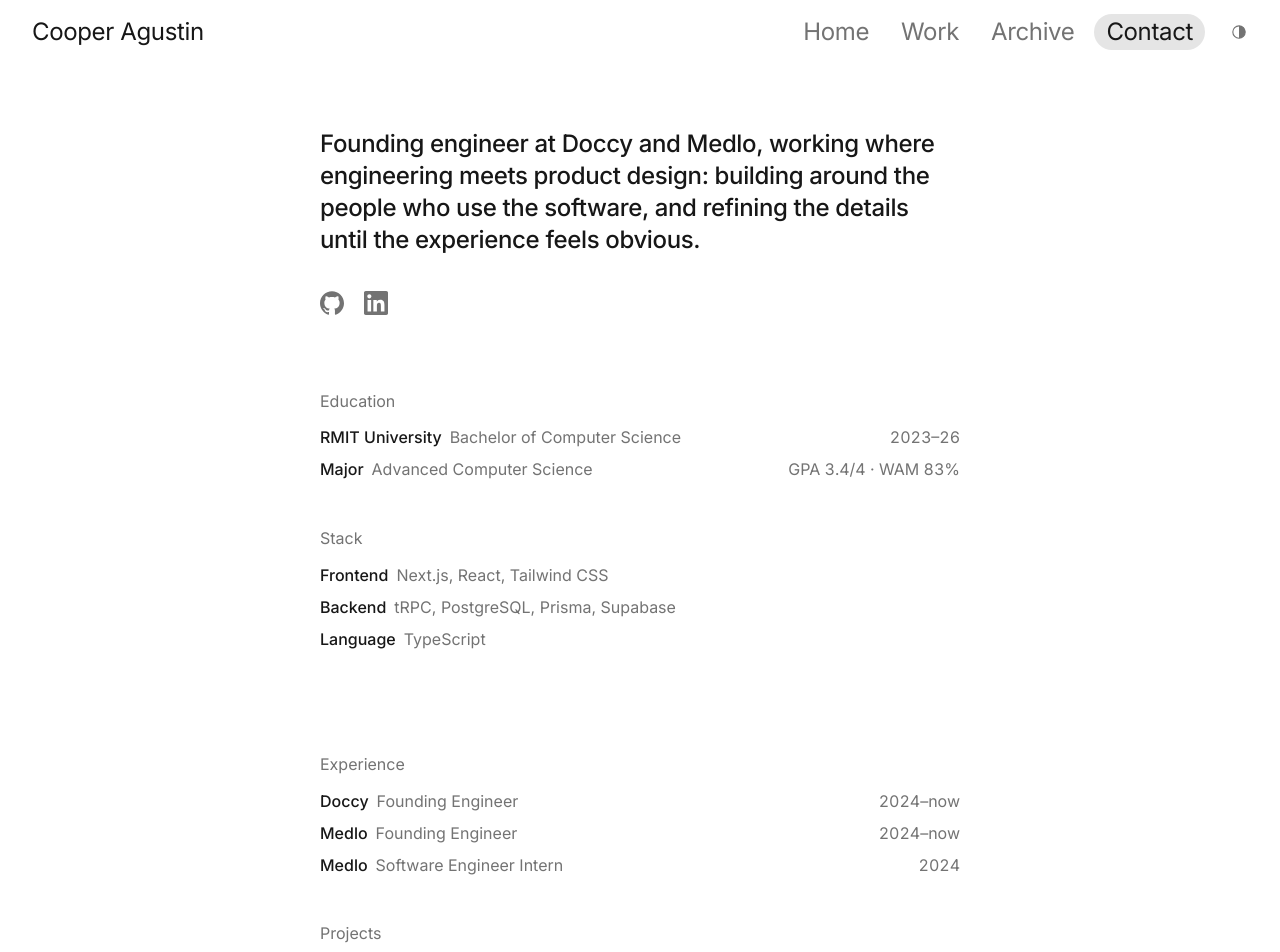
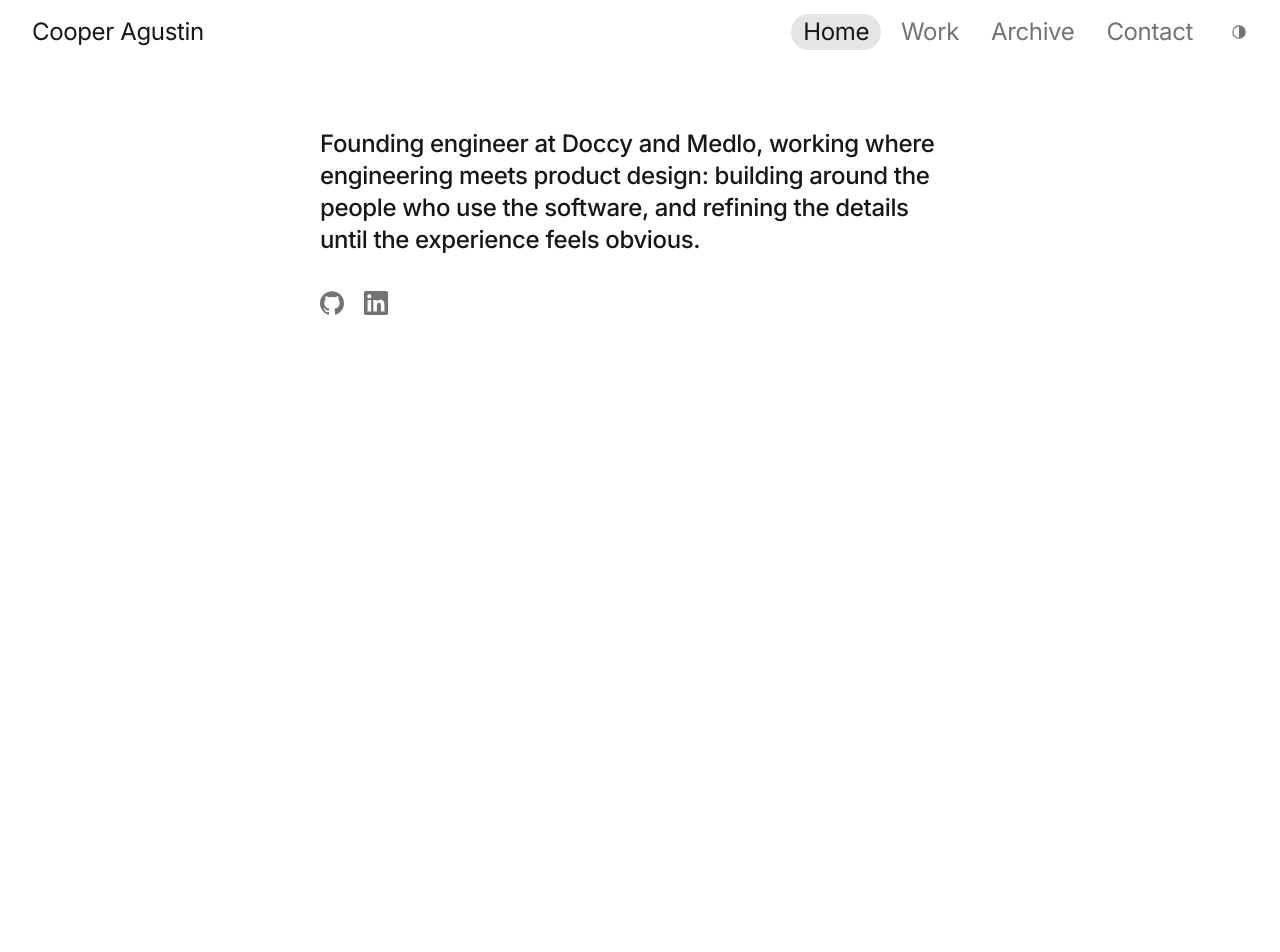
Before and after one commit to Spudgee/portfolio, a Next.js app: page / in a window 1280 px wide. Shown: the top 952 px of the page. After the commit the page ends 800 px from the top, so only its background shows below. Built offline with nearby package versions, Linux system fonts and the light colour scheme.

Commit message:
Home is only the statement and links; the nav is four pages (Home, Work, Archive, Contact), section tracking goes

```diff
--- a/app/page.tsx
+++ b/app/page.tsx
@@ -1,15 +1,10 @@
 import type { Metadata } from "next";
-import { ContentGroup } from "@/components/content-group";
 import { JsonLd } from "@/components/json-ld";
-import { type Row, RowList } from "@/components/row-list";
 import { SocialButtons } from "@/components/social-buttons";
-import { EDUCATION } from "@/content/education";
-import { EXPERIENCE } from "@/content/experience";
 import { PERSON } from "@/content/person";
 import { PATHS } from "@/content/site";
 import { homeGraph } from "@/lib/json-ld";
 import { pageMetadata } from "@/lib/page-metadata";
-import { yearSpan } from "@/lib/year-span";
 
 export const metadata: Metadata = pageMetadata({
 	path: PATHS.home,
@@ -17,49 +12,7 @@
 	description: `${PERSON.name} is a product-focused engineer and a founding engineer at Doccy and Medlo, building telehealth and locum software for patients and clinicians.`,
 });
 
-const EDUCATION_ROWS: readonly Row[] = [
-	{
-		key: "degree",
-		primary: EDUCATION.institution,
-		secondary: EDUCATION.degree,
-		aside: yearSpan(EDUCATION.start, EDUCATION.end),
-		href: EDUCATION.institutionUrl,
-	},
-	{
-		key: "major",
-		primary: "Major",
-		secondary: EDUCATION.major,
-		aside: `GPA ${EDUCATION.gpa} · WAM ${EDUCATION.wam}`,
-	},
-];
-
-const STACK_ROWS: readonly Row[] = PERSON.stack.map((group) => ({
-	key: group.area,
-	primary: group.area,
-	secondary: group.tools.join(", "),
-}));
-
-const EXPERIENCE_ROWS: readonly Row[] = EXPERIENCE.map((role) => ({
-	key: `${role.company}-${role.start}`,
-	primary: role.company,
-	secondary: role.title,
-	aside: yearSpan(role.start, role.end),
-	href: role.companyUrl,
-}));
-
-/** The handle is the last part of the profile URL: "Spudgee", "cooper-agustin". */
-const CONTACT_ROWS: readonly Row[] = PERSON.socialLinks.map((link) => ({
-	key: link.href,
-	primary: link.label,
-	secondary: new URL(link.href).pathname.split("/").filter(Boolean).at(-1),
-	href: link.href,
-}));
-
-/**
- * The home page in three sections the nav jumps to. Home: who Cooper is (the statement and links,
- * then Education and Stack). Work: what he has built (Experience, then Projects). Contact: where to
- * reach him. Every group opens with the same grey label over the same rows.
- */
+/** Home is only the statement and the GitHub and LinkedIn buttons; Work, Archive and Contact are pages. */
 export default function HomePage() {
 	return (
 		<div className="mx-auto max-w-[40rem]">
@@ -67,47 +20,12 @@
 			<h1 className="sr-only">
 				{PERSON.name}, {PERSON.headline}
 			</h1>
-
-			<section id="home" aria-label="Home" className="scroll-mt-24">
 			<p className="text-row font-medium text-pretty md:text-lead">
 				{PERSON.bio}
 			</p>
 			<div className="mt-6">
 				<SocialButtons />
 			</div>
-				<div className="mt-16 grid gap-10">
-					<ContentGroup id="education" label="Education">
-						<RowList rows={EDUCATION_ROWS} />
-					</ContentGroup>
-					<ContentGroup id="stack" label="Stack">
-						<RowList rows={STACK_ROWS} />
-					</ContentGroup>
-				</div>
-			</section>
-
-			<section
-				id="work"
-				aria-label="Work"
-				className="mt-24 grid scroll-mt-24 gap-10"
-			>
-				<ContentGroup id="experience" label="Experience">
-					<RowList rows={EXPERIENCE_ROWS} />
-				</ContentGroup>
-				<ContentGroup id="projects" label="Projects">
-					<p className="text-muted">Projects are on the way.</p>
-				</ContentGroup>
-			</section>
-
-			{/* At least a screen tall, so the nav can bring every section up to the top. */}
-			<section
-				id="contact"
-				aria-label="Contact"
-				className="mt-24 min-h-[calc(100dvh-8rem)] scroll-mt-24"
-			>
-				<ContentGroup id="elsewhere" label="Contact">
-					<RowList rows={CONTACT_ROWS} />
-				</ContentGroup>
-			</section>
 		</div>
 	);
 }
--- a/components/pill-link.tsx
+++ b/components/pill-link.tsx
@@ -2,7 +2,7 @@
 
 /**
  * Nav link on a soft rounded pill, after Hayden Bleasel's nav: grey at rest, ink on a light pill on
- * hover or focus, ink on a darker pill when its page is open or its section is on screen. The pill pads outwards, so
+ * hover or focus, ink on a darker pill when its page is open. The pill pads outwards, so
  * the word stays aligned with the text around it, and the hit area stays 44px tall.
  */
 export function PillLink({
@@ -13,7 +13,7 @@
 }: {
 	href: string;
 	children: React.ReactNode;
-	"aria-current"?: "page" | "location";
+	"aria-current"?: "page";
 	onClick?: () => void;
 }) {
 	return (
@@ -23,7 +23,7 @@
 			onClick={onClick}
 			className="group inline-flex min-h-11 items-center focus-visible:outline-hidden"
 		>
-			<span className="-mx-3 rounded-full px-3 py-0.5 text-muted transition-colors duration-150 ease-out group-hover:bg-pill-soft group-hover:text-ink group-focus-visible:bg-pill-soft group-focus-visible:text-ink motion-reduce:transition-none group-aria-[current=page]:bg-pill group-aria-[current=page]:text-ink group-aria-[current=location]:bg-pill group-aria-[current=location]:text-ink">
+			<span className="-mx-3 rounded-full px-3 py-0.5 text-muted transition-colors duration-150 ease-out group-hover:bg-pill-soft group-hover:text-ink group-focus-visible:bg-pill-soft group-focus-visible:text-ink motion-reduce:transition-none group-aria-[current=page]:bg-pill group-aria-[current=page]:text-ink">
 				{children}
 			</span>
 		</Link>
--- a/components/site-nav.tsx
+++ b/components/site-nav.tsx
@@ -1,41 +1,24 @@
 "use client";
 
 import { usePathname } from "next/navigation";
-import { useState, useSyncExternalStore } from "react";
+import { useState } from "react";
 import { HighlightLink } from "@/components/highlight-link";
 import { PillLink } from "@/components/pill-link";
 import { ThemeSwitch } from "@/components/theme-switch";
 import { PERSON } from "@/content/person";
-import { NAV_ITEMS, PATHS } from "@/content/site";
-import { activeSectionStore } from "@/lib/active-section";
+import { NAV_PAGES, PATHS } from "@/content/site";
 
 /**
  * The bar across the top of every page: the name on the left. From md up, Home, Work, Archive and
- * Contact sit on the right as soft pills beside the theme button; a section's pill fills while that
- * section is on screen, Archive's while its page is open. On phones two short lines open a
- * full-screen panel downwards with the same items at the name's size, each pill starting where the
- * name starts; at the foot, within thumb reach, a round theme button on the left and a round × on
- * the right. The page behind stops scrolling (globals.css). Reading the route, the section on
- * screen and the open state is why this is a client component.
+ * Contact sit on the right as soft pills (the open page darker) beside the theme button. On phones
+ * two short lines open a full-screen panel downwards with the same pages at the name's size, each
+ * pill starting where the name starts; at the foot, within thumb reach, a round theme button on the
+ * left and a round × on the right. The page behind stops scrolling (globals.css). Reading the route
+ * and the open state is why this is a client component.
  */
 export function SiteNav() {
 	const pathname = usePathname();
-	const activeSection = useSyncExternalStore(
-		activeSectionStore.subscribe,
-		activeSectionStore.readActiveSection,
-		activeSectionStore.readServerActiveSection,
-	);
 	const [isMenuOpen, setIsMenuOpen] = useState(false);
-
-	/** A section item fills while its section is on screen; the Archive item while its page is open. */
-	function currentState(item: (typeof NAV_ITEMS)[number]) {
-		if (item.section === null) {
-			return pathname === item.href ? "page" : undefined;
-		}
-		return pathname === PATHS.home && activeSection === item.section
-			? "location"
-			: undefined;
-	}
 
 	function handleMenuToggle() {
 		setIsMenuOpen((wasOpen) => !wasOpen);
@@ -57,10 +40,13 @@
 				<div className="hidden items-center gap-6 md:flex">
 					<nav aria-label="Main">
 						<ul className="flex gap-8 text-lead">
-							{NAV_ITEMS.map((item) => (
-								<li key={item.href}>
-									<PillLink href={item.href} aria-current={currentState(item)}>
-										{item.label}
+							{NAV_PAGES.map((page) => (
+								<li key={page.path}>
+									<PillLink
+										href={page.path}
+										aria-current={pathname === page.path ? "page" : undefined}
+									>
+										{page.label}
 									</PillLink>
 								</li>
 							))}
@@ -98,14 +84,14 @@
 				<div className="flex h-full flex-col justify-between">
 					{/* PillLink pads 12px outwards, so pl-7 starts each pill where the name starts (16px). */}
 					<ul className="grid pt-1 pr-4 pl-7 text-lead">
-						{NAV_ITEMS.map((item) => (
-							<li key={item.href}>
+						{NAV_PAGES.map((page) => (
+							<li key={page.path}>
 								<PillLink
-									href={item.href}
-									aria-current={currentState(item)}
+									href={page.path}
+									aria-current={pathname === page.path ? "page" : undefined}
 									onClick={handleMenuClose}
 								>
-									{item.label}
+									{page.label}
 								</PillLink>
 							</li>
 						))}
--- a/content/site.ts
+++ b/content/site.ts
@@ -12,19 +12,21 @@
 	contact: "/contact",
 } as const;
 
-/**
- * The nav, in order. Home, Work and Contact are sections of the home page (`section` is the id the
- * nav fills while it is on screen); Archive is its own page.
- */
-export const NAV_ITEMS = [
-	{ label: "Home", href: "/#home", section: "home" },
-	{ label: "Work", href: "/#work", section: "work" },
-	{ label: "Archive", href: PATHS.archive, section: null },
-	{ label: "Contact", href: "/#contact", section: "contact" },
+/** The nav, in order: four pages. */
+export const NAV_PAGES = [
+	{ label: "Home", path: PATHS.home },
+	{ label: "Work", path: PATHS.work },
+	{ label: "Archive", path: PATHS.archive },
+	{ label: "Contact", path: PATHS.contact },
 ] as const;
 
 /** Indexable routes, in sitemap order. */
-export const PAGE_PATHS = [PATHS.home, PATHS.archive] as const;
+export const PAGE_PATHS = [
+	PATHS.home,
+	PATHS.work,
+	PATHS.archive,
+	PATHS.contact,
+] as const;
 
 /**
  * Absolute URL for a site path, spelled exactly as Next writes the canonical:
--- a/lib/active-section.ts
+++ /dev/null
@@ -1,49 +0,0 @@
-/**
- * Which home section fills the screen, for the nav's filled item. Read from layout on scroll rather
- * than stored, so it is right after any jump, resize or client navigation. Off the home page there
- * are no sections and nothing is active.
- */
-/** A section counts once its top passes this line, just under the sticky bar and the jump offset. */
-const ACTIVE_LINE_PX = 128;
-
-function readActiveSection() {
-	const sections = [
-		...document.querySelectorAll<HTMLElement>("main section[id]"),
-	];
-	// The last section is often too short to reach mid-screen; at the very bottom it is the one in view.
-	const isAtBottom =
-		window.scrollY + window.innerHeight >=
-		document.documentElement.scrollHeight - 2;
-	if (isAtBottom && sections.length > 0)
-		return sections[sections.length - 1].id;
-	// Before any section passes the line, the first one is the one being read.
-	let activeId = sections[0]?.id ?? "";
-	for (const section of sections) {
-		if (section.getBoundingClientRect().top <= ACTIVE_LINE_PX) {
-			activeId = section.id;
-		}
-	}
-	return activeId;
-}
-
-function subscribe(onChange: () => void) {
-	window.addEventListener("scroll", onChange, { passive: true });
-	window.addEventListener("resize", onChange);
-	window.addEventListener("hashchange", onChange);
-	return () => {
-		window.removeEventListener("scroll", onChange);
-		window.removeEventListener("resize", onChange);
-		window.removeEventListener("hashchange", onChange);
-	};
-}
-
-/** The server cannot measure the page; the client fills the item in on hydration. */
-function readServerActiveSection() {
-	return "";
-}
-
-export const activeSectionStore = {
-	subscribe,
-	readActiveSection,
-	readServerActiveSection,
-};
```
Lines whose indentation alone changed are shown as unchanged.
